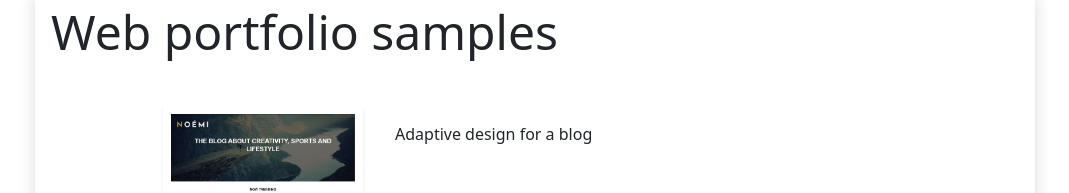
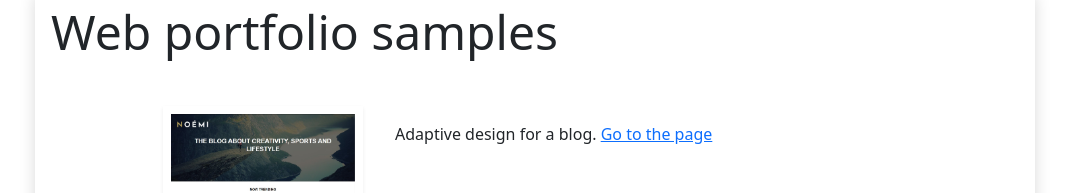
Before and after one commit to KosDenysov/resume, a plain HTML site: page index.html in a window 1280 px wide. Shown: the part 920-1113 px from the top of the page, without its empty margins (105-1174 px from the left). Drawn offline with nearby package versions, Linux system fonts and the light colour scheme.

Commit message:
Update index.html

```diff
--- a/index.html
+++ b/index.html
@@ -72,7 +72,7 @@
                 </div>
                 <div class="m-3 pt-3">
                     <p>
-                        Adaptive design for a blog
+                      Adaptive design for a blog. <a href="..blog/index.htm">Go to the page</a>
                     </p>
                 </div>
             </div>
```
